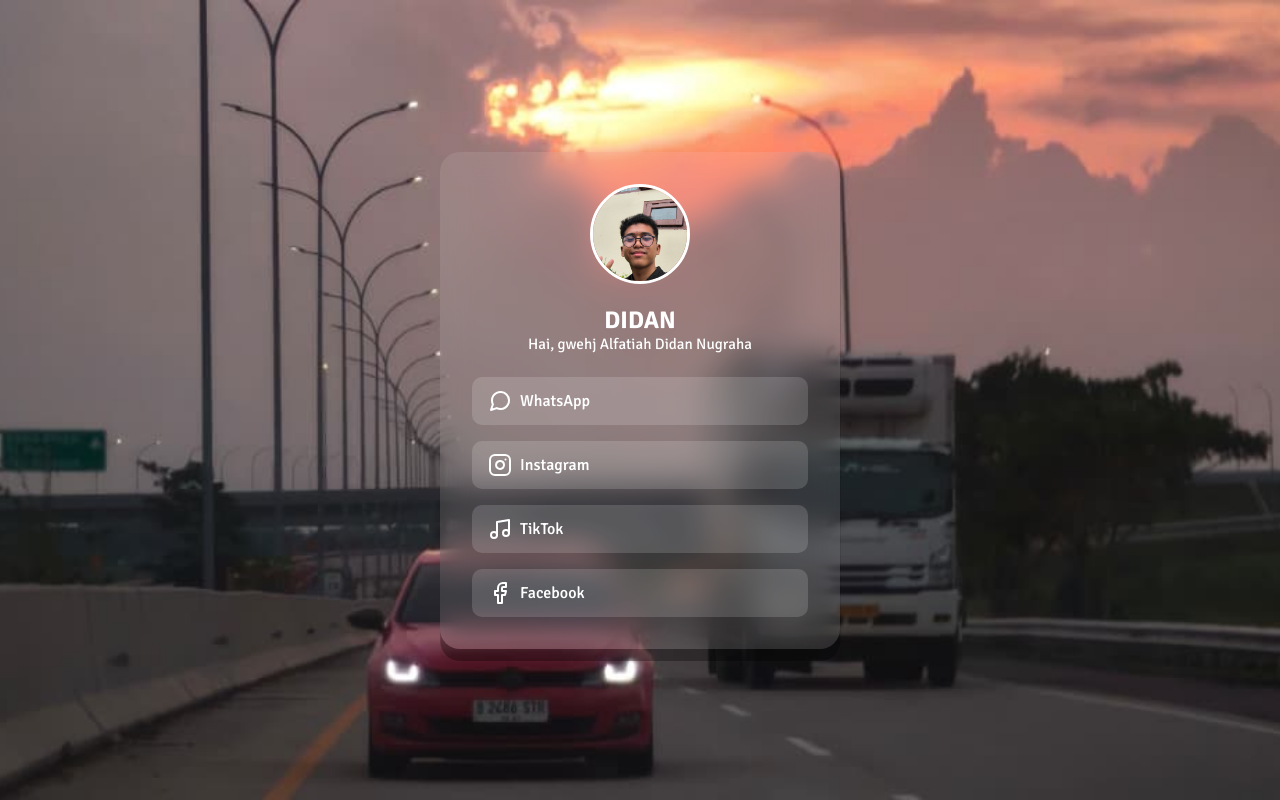
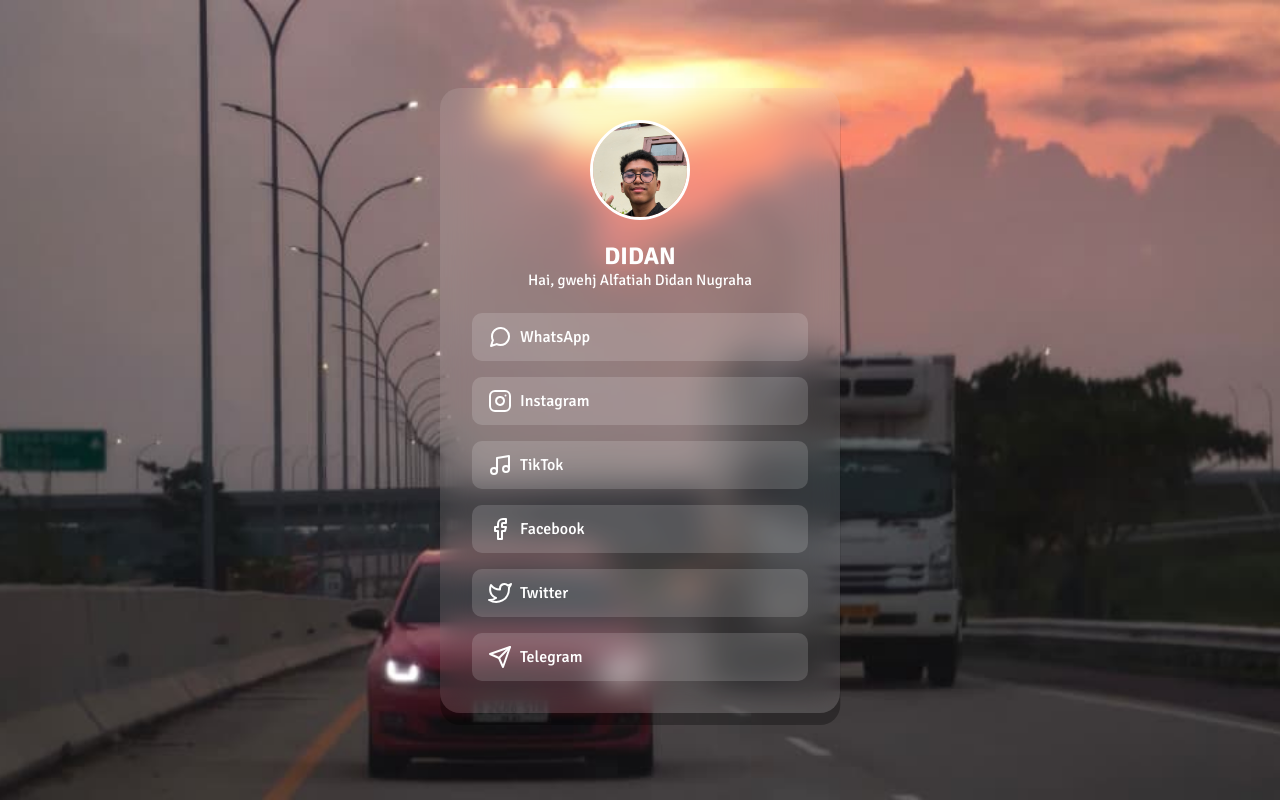
Before and after one commit to AlFatiah/alfatiah-nugraha, a plain HTML site: page index.html in a window 1280 px wide. Drawn offline with nearby package versions, Linux system fonts and the light colour scheme; a web font is replaced by a local one.

Commit message:
Add files via upload

```diff
--- a/index.html
+++ b/index.html
@@ -22,6 +22,8 @@
             <a href="https://www.instagram.com/alfatiah.d?igsh=MWc4bXNmNnc0eXp5NA==" class="tautan-item"> <i data-feather="instagram"></i> Instagram</a>
             <a href="https://www.tiktok.com/@alfath_668?_t=ZS-8zVEZA60Dzs&_r=1" class="tautan-item"> <i data-feather="music"></i> TikTok</a>
             <a href="https://www.facebook.com/share/1HjDVt6AEo/" class="tautan-item"> <i data-feather="facebook"></i> Facebook</a>
+            <a href="https://x.com/masalfatiah66?t=8ociVHRe7FET6tESArefog&s=08" class="tautan-item"> <i data-feather="twitter"></i> Twitter</a>
+            <a href="https://t.me/alfatiah66" class="tautan-item"> <i data-feather="send"></i> Telegram</a>
         </div>
     </main>
 
```
